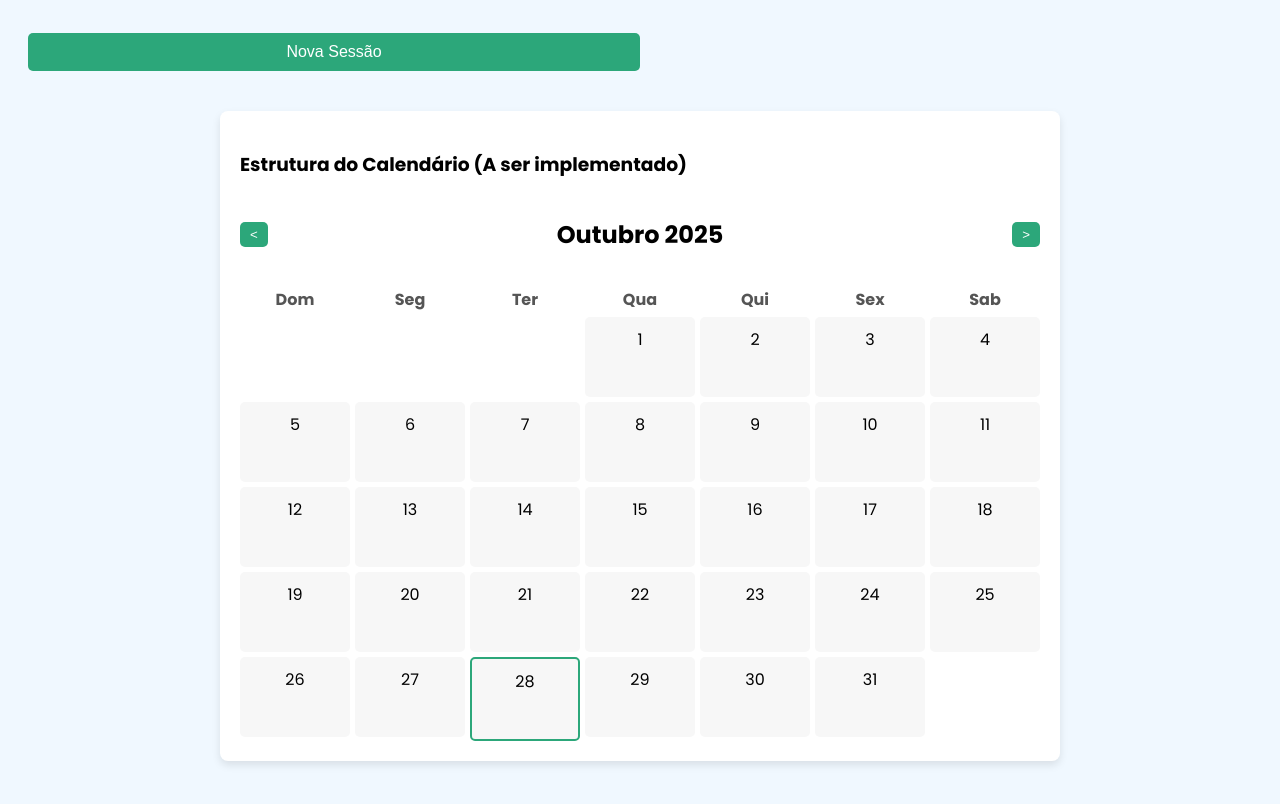
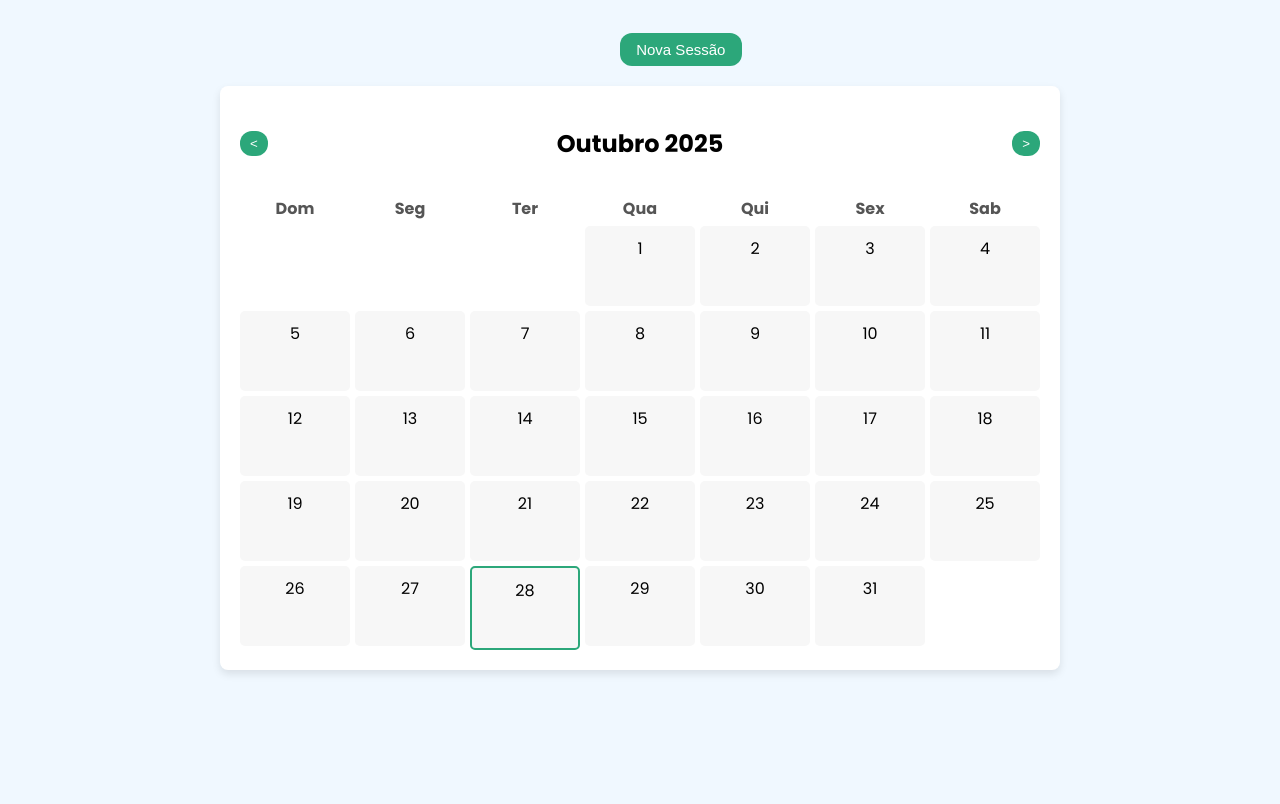
Before and after one commit to Pedro-Araujo13/Meus-Estudos-em-CSS-HTML-Javascript, a plain HTML site: page PsiCare/telaAgendamento.html in a window 1280 px wide. Drawn offline with Linux system fonts and the light colour scheme.

Commit message:
z-index: 1000; e config do botão

```diff
--- a/PsiCare/cssAgendamento.css
+++ b/PsiCare/cssAgendamento.css
@@ -7,9 +7,26 @@ body{
 
 }
 .abrirModal{
-    padding: 10px 20px;
-    font-size : 16px;
-    margin-bottom: 20px;
+    padding: 10 px;
+    font-size : 15px;
+    margin-bottom: 1px;
+
+    display: block;
+    margin-left: auto;
+    margin-right: 20px;
+
+}
+.botao button{
+    padding: 8px;
+    margin: 5px 0;
+    width: 10%;
+    display:block;
+    margin-left: auto;
+    margin-right: 510px;
+    border-radius: 12px;
+    background: #2ca77a;
+    color: #fff;
+
 }
 
 .modal{
@@ -55,11 +72,12 @@ body{
 input, button{
     padding: 8px;
     margin: 5px 0;
-    width: 50%;
+    width: 10%;
     border: none;
-    border-radius: 5px;
+    border-radius: 12px;
     background: #222;
     color: #fff;
+
 }
 
 button{
@@ -84,12 +102,12 @@ button:hover{
 .bloco h2{
     font-family: 'Poppins';
 }
-
+/* Calendário */
 #calendarioContainer{
     max-width: 800px;
     margin: 20px auto;
     padding: 20px;
-    background-color: #fff;
+    background-color: #ffffff;
     border-radius: 8px;
     box-shadow: 0 4px 8px rgba(0,0,0,0.1);
 }
--- a/PsiCare/scriptAgenda.js
+++ b/PsiCare/scriptAgenda.js
@@ -72,7 +72,7 @@ prevBtn.addEventListener('click', () => {
     mesAtual--;
     if (mesAtual < 0){
         mesAtual = 11;
-        anoAtual++;
+        anoAtual--;
     }
     renderizarCalendario();
 });
--- a/PsiCare/telaAgendamento.html
+++ b/PsiCare/telaAgendamento.html
@@ -10,7 +10,9 @@
     <link href="https://fonts.googleapis.com/css2?family=Poppins:ital,wght@0,100;0,200;0,300;0,400;0,500;0,600;0,700;0,800;0,900;1,100;1,200;1,300;1,400;1,500;1,600;1,700;1,800;1,900&display=swap" rel="stylesheet">
 </head>
 <body>
+    <div class="botao">
     <button id="abrirModal" class="abrirModal">Nova Sessão</button>
+        </div>
         <div id="agendamentoModal" class="modal">
             <div class="bloco">
                 <span class="fecharModal" onclick="fecharModal()">&times;</span>
@@ -19,13 +21,10 @@
                         <input type="date" id="data">
                         <input type="time" id="hora">
                         <button onclick="agendar()">Agendar</button>
-                    <div class="agendamento" id="listaAgendamento">
-                        <h3>Agendamentos</h3>
-                    </div>
             </div>
         </div>
         <div id="calendarioContainer">
-            <h3>Estrutura do Calendário (A ser implementado)</h3>
+
             <div class="calendarioHeader">
                 <button id="prevBtn">&lt;</button>
                 <h2 id="mesAno"> Mês Ano</h2>
--- a/TechVision/TechVision.css
+++ b/TechVision/TechVision.css
@@ -41,6 +41,7 @@ body{
 
 .menuPrincipal{
     position:fixed;
+    z-index: 1000;
     font-size: 20px;
     top: auto;
     left: 64.7%;
```
Also changed, not shown: TechVision/TechVision.html (+1 -1 lines).
